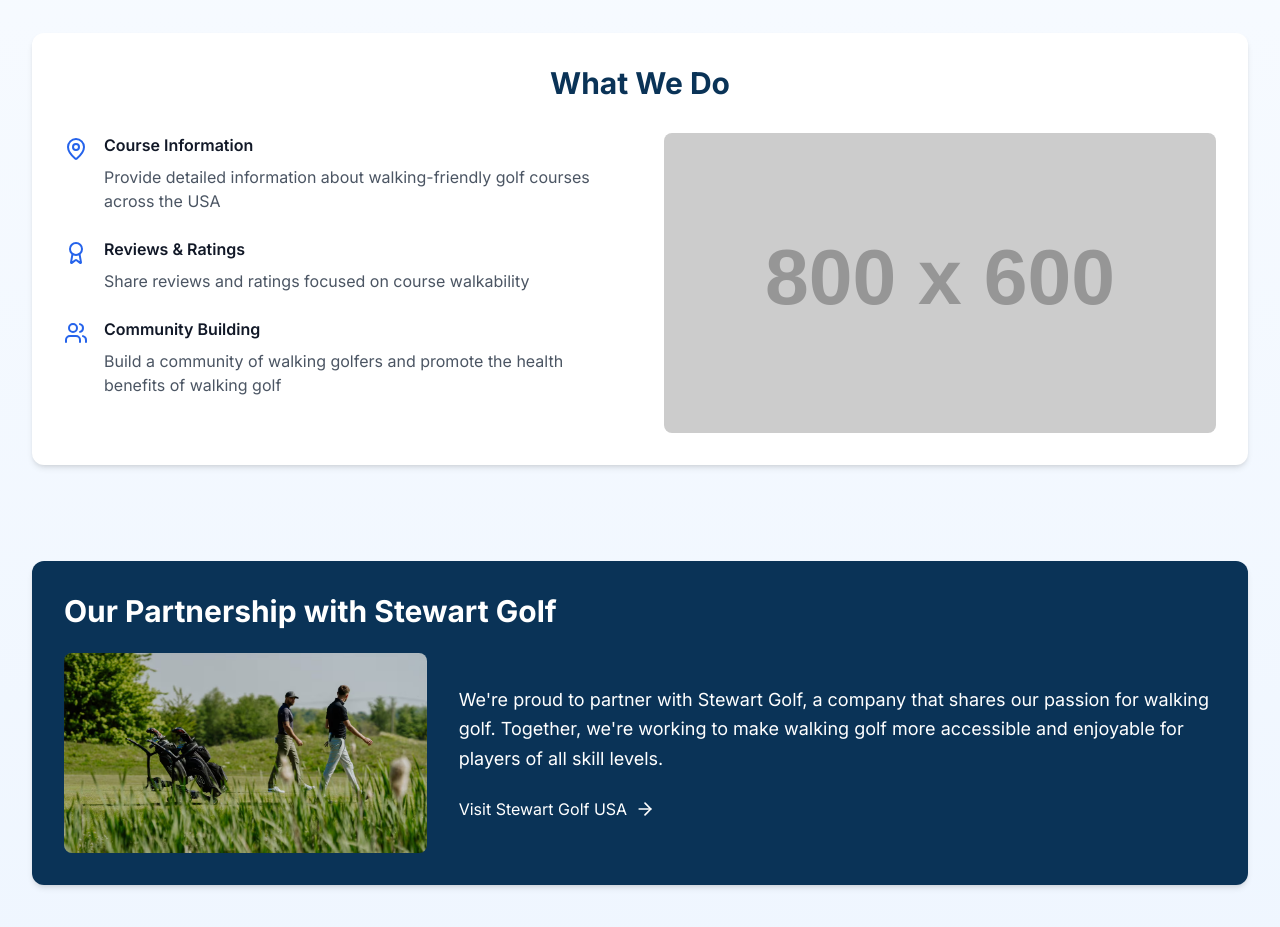
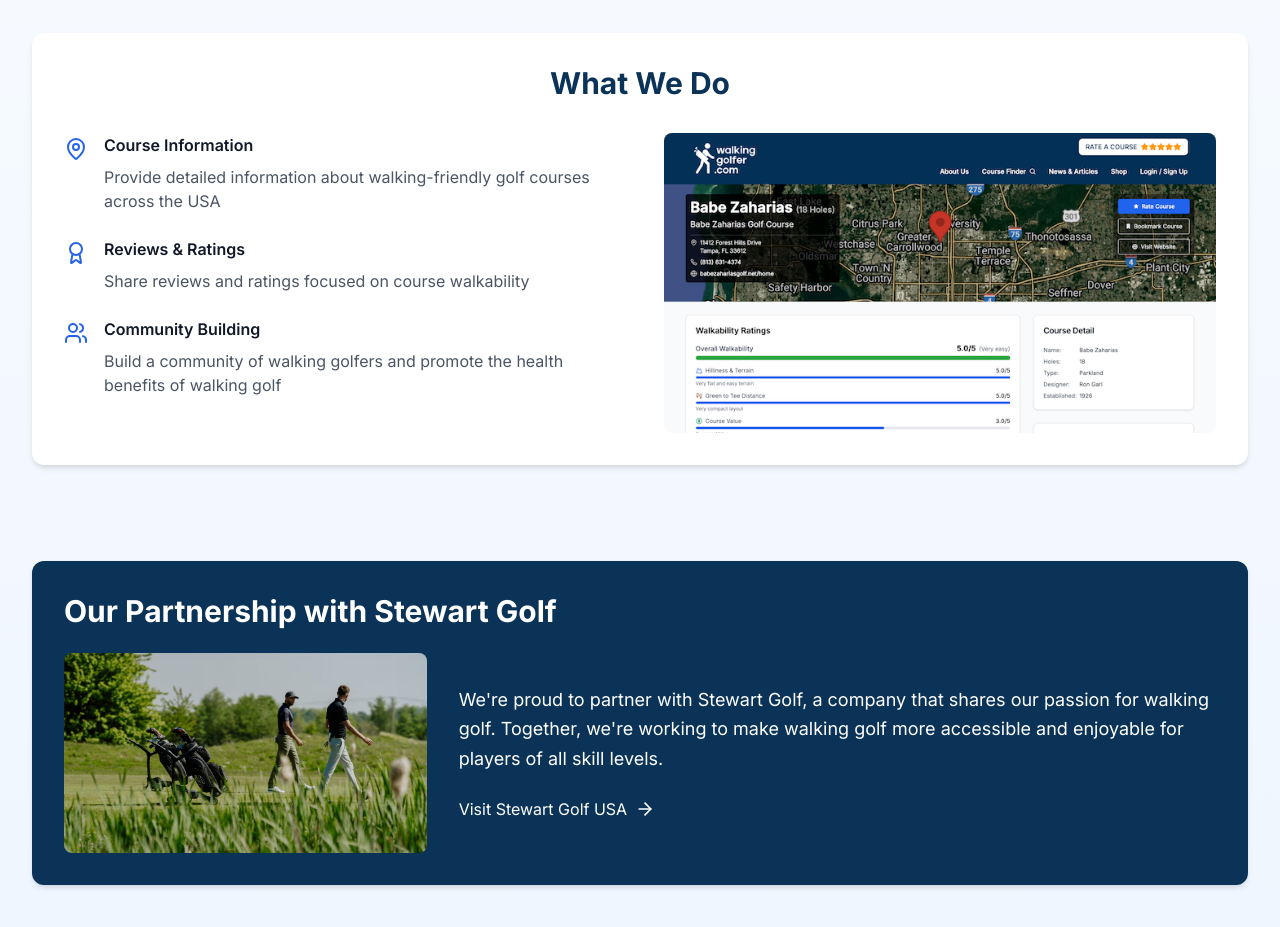
Before and after one commit to tidestech1/WalkingGolfer2025, a Next.js app: page /about in a window 1280 px wide. Shown: the part 1320-2247 px from the top of the page. Built offline with nearby package versions, Linux system fonts and the light colour scheme; no server answers.

Commit message:
about and course info page minor updates

```diff
--- a/src/app/about/page.tsx
+++ b/src/app/about/page.tsx
@@ -118,10 +118,10 @@ export default function AboutPage(): JSX.Element {
             </div>
             <div className="relative rounded-lg overflow-hidden h-[300px]">
               <Image
-                src="https://placehold.co/800x600/458332/FFFFFF?text=Image+Placeholder%0Ascreenshot+of+course+info+page"
-                alt="Golfer walking the course"
+                src="/images/about-page/course-info-page.png"
+                alt="Course Info Page"
                 fill
-                className="object-cover"
+                className="object-cover object-top"
                 sizes="(max-width: 768px) 100vw, 50vw"
               />
             </div>
--- a/src/app/courses/[id]/page.tsx
+++ b/src/app/courses/[id]/page.tsx
@@ -288,6 +288,12 @@ export default async function CourseDetailsPage({ params }: { params: { id: stri
               </CardHeader>
               <CardContent>
                 <div className="space-y-2 text-sm">
+                  {courseName && (
+                    <div>
+                      <span className="font-medium text-gray-500 w-20 inline-block mr-2">Name:</span>
+                      <span className="text-gray-800">{courseName}</span>
+                    </div>
+                  )}
                   <div>
                     <span className="font-medium text-gray-500 w-20 inline-block mr-2">Holes:</span>
                     <span className="text-gray-800">{course?.course_holes ?? 'N/A'}</span>
```
Also changed, not shown: public/images/about-page/course-info-page.png (added).
